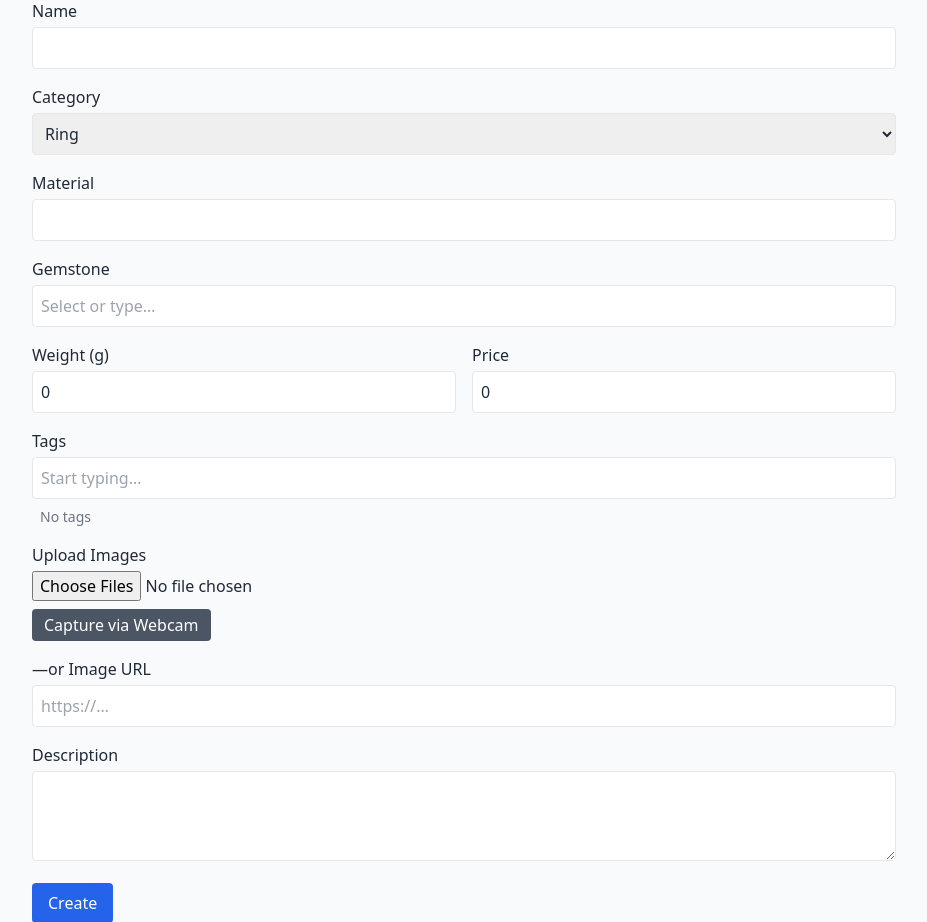
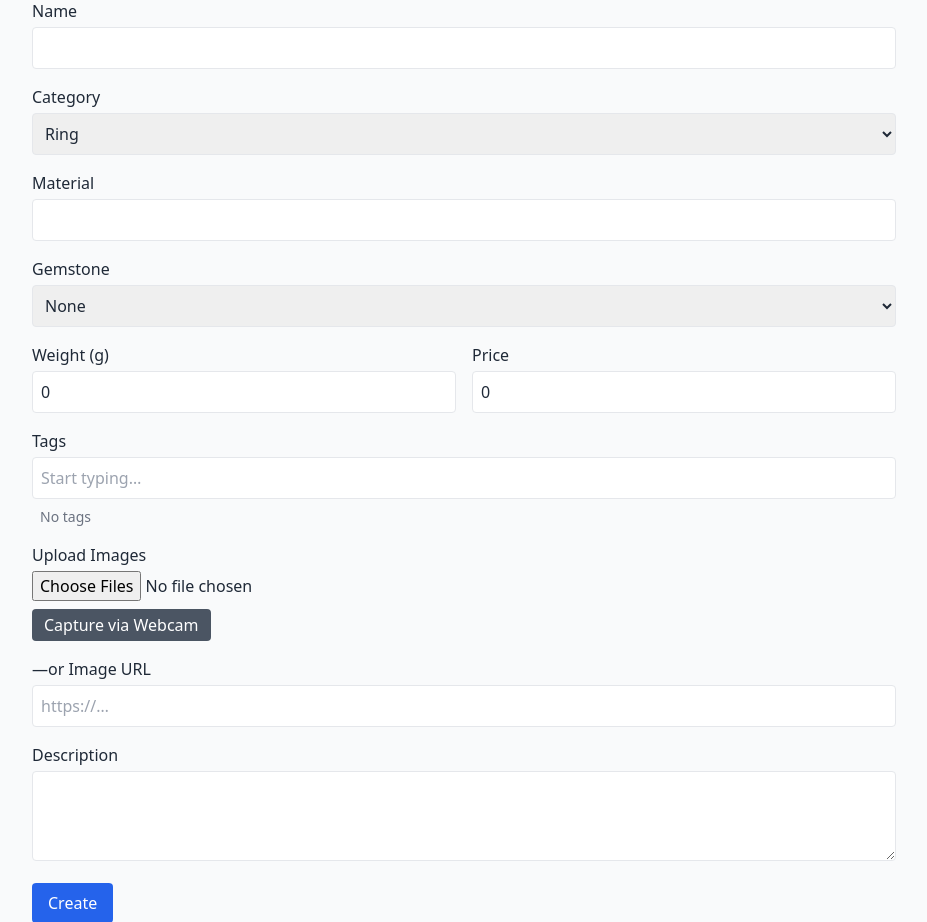
Before and after one commit to ikatechis/jewel-db, a FastAPI app: page /items/create in a window 1280 px wide. Shown: the part 133-1055 px from the top of the page, without its empty margins (176-1103 px from the left). Run offline with FastAPI, Linux system fonts and the light colour scheme; data that the repository does not hold is empty; some libraries are stand-ins or nearby versions.

Commit message:
fix gemstone dropdown

```diff
--- a/jewel_db/templates/item_form.html
+++ b/jewel_db/templates/item_form.html
@@ -39,22 +39,19 @@
     >
   </div>
 
-  <!-- Gemstone -->
-  <div>
-    <label class="block mb-1">Gemstone</label>
-    <input
-      list="gemstone-list"
-      name="gemstone"
-      value="{{ item.gemstone if item else '' }}"
-      placeholder="Select or type…"
-      class="w-full border rounded p-2"
-    >
-    <datalist id="gemstone-list">
-      <option value="diamond"><option value="ruby"><option value="sapphire">
-      <option value="emerald"><option value="pearl"><option value="opal">
-      <option value="other">
-    </datalist>
-  </div>
+<!-- Gemstone -->
+<div>
+  <label class="block mb-1">Gemstone</label>
+  {% set gem = item.gemstone if item else '' %}
+  <select name="gemstone" class="w-full border rounded p-2">
+    {% for g in ['diamond','ruby','sapphire','emerald','pearl','opal','other','None'] %}
+      <option  value="{{ g if g != 'None' else '' }}"
+               {% if (g == 'None' and not gem) or g == gem %}selected{% endif %}>
+        {{ g.title() if g != 'None' else 'None' }}
+      </option>
+    {% endfor %}
+  </select>
+</div>
 
   <!-- Weight & Price -->
   <div class="grid grid-cols-2 gap-4">
```
Also changed, not shown: jewel_db/templates/item_detail.html (+13 -1 lines).
